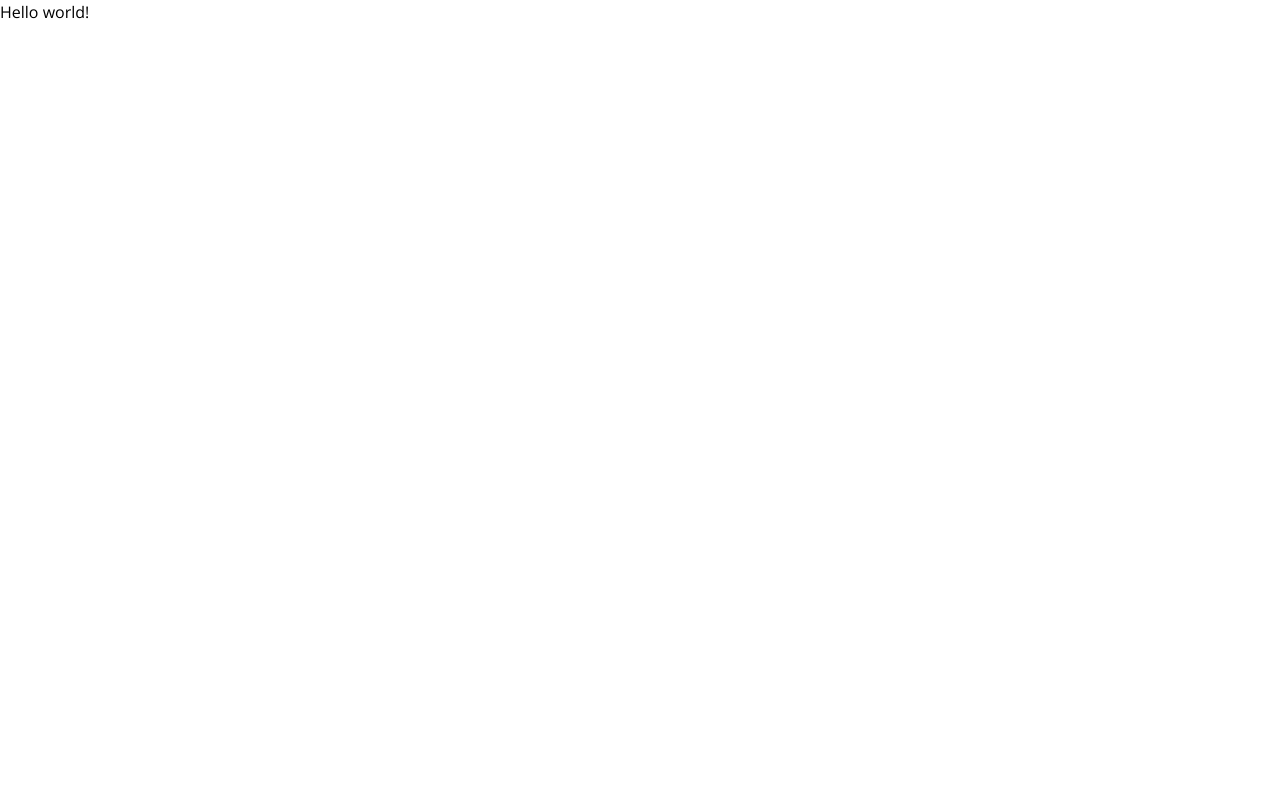
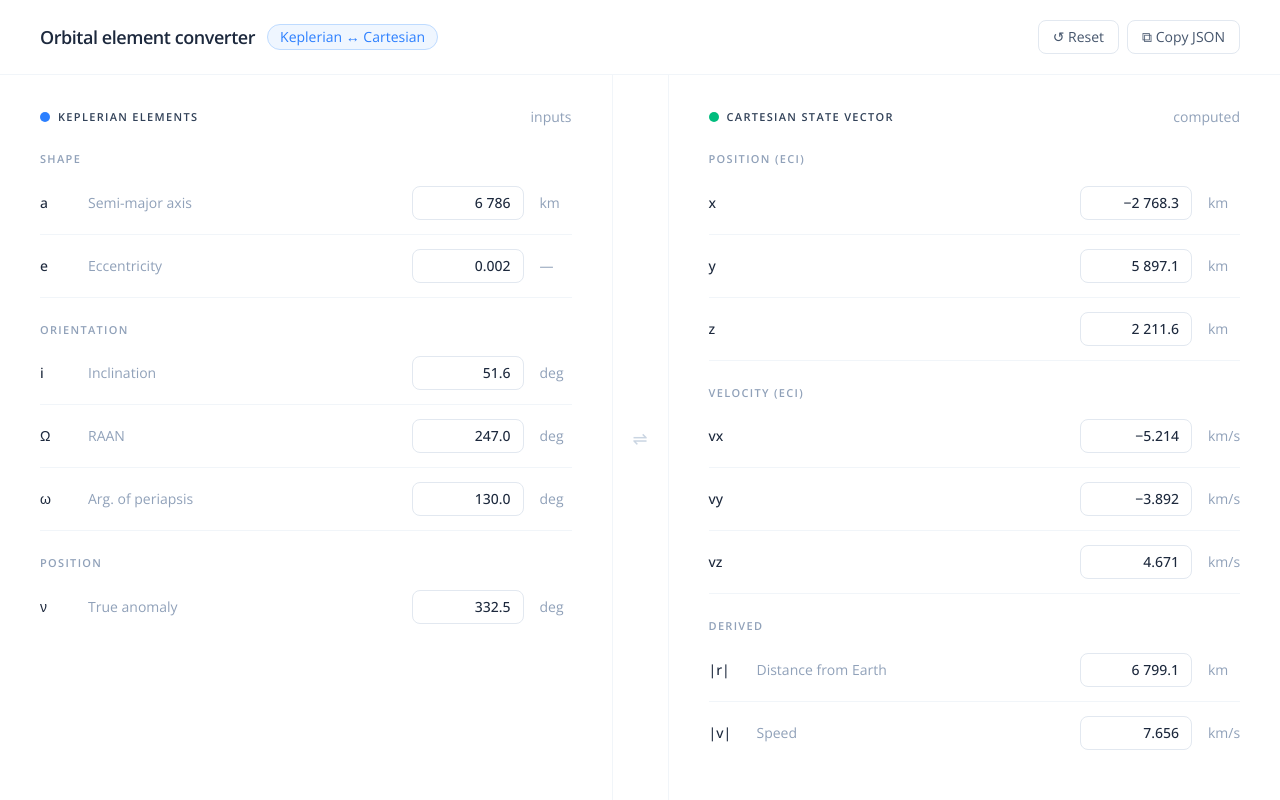
Before and after one commit to coding-oksana/orbital-convert, a React (Vite) app: page / in a window 1280 px wide. Built offline with nearby package versions, Linux system fonts and the light colour scheme.

Commit message:
Added UI components

```diff
--- a/src/App.tsx
+++ b/src/App.tsx
@@ -1,9 +1,135 @@
-function App() {
+import { Field }  from './components/Field';
+import { SectionLabel } from './components/SectionLabel';
+
+// ─── placeholder data ─────────────────────────────────────────────────────────
+
+const KEPLERIAN = {
+  a:     '6 786',
+  e:     '0.002',
+  i:     '51.6',
+  raan:  '247.0',
+  omega: '130.0',
+  nu:    '332.5',
+};
+
+const CARTESIAN = {
+  x:  '−2 768.3',
+  y:  '5 897.1',
+  z:  '2 211.6',
+  vx: '−5.214',
+  vy: '−3.892',
+  vz: '4.671',
+  r:  '6 799.1',
+  v:  '7.656',
+};
+
+// ─── panel header ─────────────────────────────────────────────────────────────
+
+function PanelHeader({
+  dot,
+  title,
+  badge,
+}: {
+  dot: 'blue' | 'green';
+  title: string;
+  badge: string;
+}) {
   return (
-    <div>
-      Hello world!
+    <div className="flex items-center justify-between mb-6">
+      <div className="flex items-center gap-2">
+        <span
+          className={`w-2.5 h-2.5 rounded-full shrink-0 ${
+            dot === 'blue' ? 'bg-blue-500' : 'bg-emerald-500'
+          }`}
+        />
+        <span className="text-[11px] font-semibold tracking-[0.12em] text-slate-700 uppercase">
+          {title}
+        </span>
+      </div>
+      <span className="text-sm text-slate-400">{badge}</span>
     </div>
-  )
+  );
 }
 
-export default App
+// ─── app ─────────────────────────────────────────────────────────────────────
+
+export default function App() {
+  return (
+    <div className="min-h-screen bg-slate-50 flex flex-col">
+
+      {/* top bar */}
+      <header className="flex items-center justify-between px-10 py-5 bg-white border-b border-slate-100">
+        <div className="flex items-center gap-3">
+          <h1 className="text-lg font-semibold text-slate-800 tracking-tight">
+            Orbital element converter
+          </h1>
+          <span className="text-sm text-blue-500 border border-blue-200 bg-blue-50 rounded-full px-3 py-0.5">
+            Keplerian ↔ Cartesian
+          </span>
+        </div>
+        <div className="flex items-center gap-2">
+          <button className="
+            flex items-center gap-1.5 text-sm text-slate-600
+            border border-slate-200 rounded-lg px-3.5 py-1.5
+            hover:bg-slate-50 transition-colors
+          ">
+            ↺ Reset
+          </button>
+          <button className="
+            flex items-center gap-1.5 text-sm text-slate-600
+            border border-slate-200 rounded-lg px-3.5 py-1.5
+            hover:bg-slate-50 transition-colors
+          ">
+            ⧉ Copy JSON
+          </button>
+        </div>
+      </header>
+
+      {/* main content */}
+      <main className="flex flex-1">
+
+        {/* ── left: keplerian ── */}
+        <section className="flex-1 px-10 py-8 border-r border-slate-100 bg-white">
+          <PanelHeader dot="blue" title="Keplerian elements" badge="inputs" />
+
+          <SectionLabel>Shape</SectionLabel>
+          <Field symbol="a" label="Semi-major axis" value={KEPLERIAN.a}     unit="km"  />
+          <Field symbol="e" label="Eccentricity"    value={KEPLERIAN.e}     unit="—"   />
+
+          <SectionLabel>Orientation</SectionLabel>
+          <Field symbol="i" label="Inclination"         value={KEPLERIAN.i}     unit="deg" />
+          <Field symbol="Ω" label="RAAN"                value={KEPLERIAN.raan}  unit="deg" />
+          <Field symbol="ω" label="Arg. of periapsis"   value={KEPLERIAN.omega} unit="deg" />
+
+          <SectionLabel>Position</SectionLabel>
+          <Field symbol="ν" label="True anomaly" value={KEPLERIAN.nu} unit="deg" />
+        </section>
+
+        {/* ── exchange icon ── */}
+        <div className="flex items-center justify-center w-14 shrink-0 bg-white border-r border-slate-100">
+          <span className="text-lg text-slate-300 select-none">⇌</span>
+        </div>
+
+        {/* ── right: cartesian ── */}
+        <section className="flex-1 px-10 py-8 bg-white">
+          <PanelHeader dot="green" title="Cartesian state vector" badge="computed" />
+
+          <SectionLabel>Position (ECI)</SectionLabel>
+          <Field symbol="x"  value={CARTESIAN.x}  unit="km"   />
+          <Field symbol="y"  value={CARTESIAN.y}  unit="km"   />
+          <Field symbol="z"  value={CARTESIAN.z}  unit="km"   />
+
+          <SectionLabel>Velocity (ECI)</SectionLabel>
+          <Field symbol="vx" value={CARTESIAN.vx} unit="km/s" />
+          <Field symbol="vy" value={CARTESIAN.vy} unit="km/s" />
+          <Field symbol="vz" value={CARTESIAN.vz} unit="km/s" />
+
+          <SectionLabel>Derived</SectionLabel>
+          <Field symbol="|r|" label="Distance from Earth" value={CARTESIAN.r} unit="km"   />
+          <Field symbol="|v|" label="Speed"               value={CARTESIAN.v} unit="km/s" />
+        </section>
+
+      </main>
+    </div>
+  );
+}
--- /dev/null
+++ b/src/components/Field.tsx
@@ -0,0 +1,30 @@
+interface FieldProps {
+  symbol: string;
+  label?: string;
+  value: string;
+  unit: string;
+  readOnly?: boolean;
+  onChange?: (value: string) => void;
+}
+
+export function Field({ symbol, label, value, unit, readOnly = false, onChange }: FieldProps) {
+  return (
+    <div className="flex items-center gap-4 py-3.5 border-b border-slate-100 last:border-0">
+      <span className="w-8 text-sm text-slate-800 font-medium shrink-0">{symbol}</span>
+      {label ? <span className="flex-1 text-sm text-slate-400">{label}</span> : <span className="flex-1" />}
+      <input
+        type="text"
+        value={value}
+        readOnly={readOnly}
+        onChange={e => onChange?.(e.target.value)}
+        className={`
+          w-28 text-right text-sm font-medium text-slate-800 tabular-nums
+          border border-slate-200 rounded-lg px-3 py-1.5 bg-white
+          transition-colors outline-none
+          ${readOnly ? 'cursor-default' : 'focus:border-slate-400'}
+        `}
+      />
+      <span className="w-8 text-sm text-slate-400 shrink-0">{unit}</span>
+    </div>
+  );
+}
--- /dev/null
+++ b/src/components/SectionLabel.tsx
@@ -0,0 +1,11 @@
+interface SectionLabelProps {
+  children: React.ReactNode;
+}
+
+export function SectionLabel({ children }: SectionLabelProps) {
+  return (
+    <p className="text-[11px] font-semibold tracking-[0.12em] text-slate-400 uppercase mt-6 mb-1 first:mt-0">
+      {children}
+    </p>
+  );
+}
```
